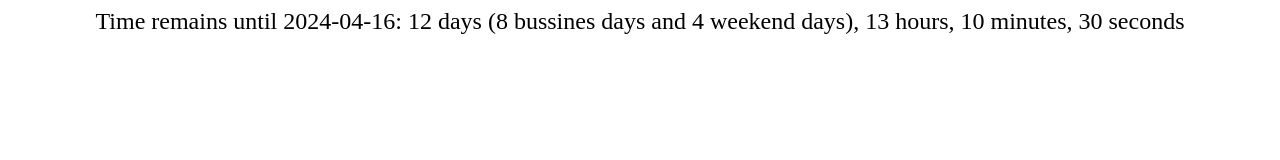
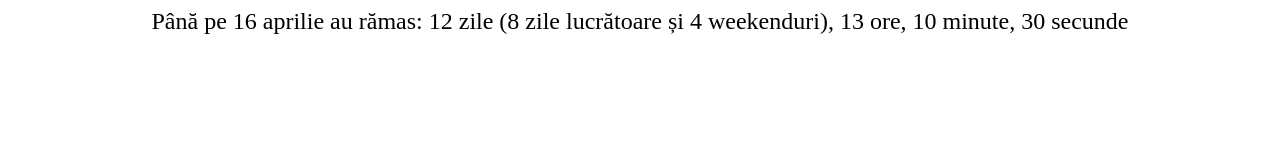
Before and after one commit to Illibur/public, a plain HTML site: page index.html in a window 1280 px wide. Drawn offline with Linux system fonts and the light colour scheme.

Commit message:
Update and rename countdown.html to index.html

```diff
--- a/countdown.html
+++ b/index.html
@@ -27,7 +27,7 @@
       let remainingWeekends = 0;
 
       // Loop through each day between current date and target date
-      for (let date = new Date(currentDate); date <= targetDate; date.setDate(date.getDate() + 1)) {
+      for (let date = new Date(currentDate); date < targetDate; date.setDate(date.getDate() + 1)) {
         // Check if the current day is a weekend (Saturday or Sunday)
         if (date.getDay() === 0 || date.getDay() === 6) {
           remainingWeekends++;
@@ -44,7 +44,7 @@
 
       // Display the countdown
       let countdownElement = document.getElementById('countdown');
-      countdownElement.textContent = `Time remains until 2024-04-16: ${days} days (${remainingWeekdays} bussines days and ${remainingWeekends} weekend days), ${hours} hours, ${minutes} minutes, ${seconds} seconds`;
+      countdownElement.textContent = `Până pe 16 aprilie au rămas: ${days} zile (${remainingWeekdays} zile lucrătoare și ${remainingWeekends} weekenduri), ${hours} ore, ${minutes} minute, ${seconds} secunde`;
     }
 
     // Update the countdown every second
```
